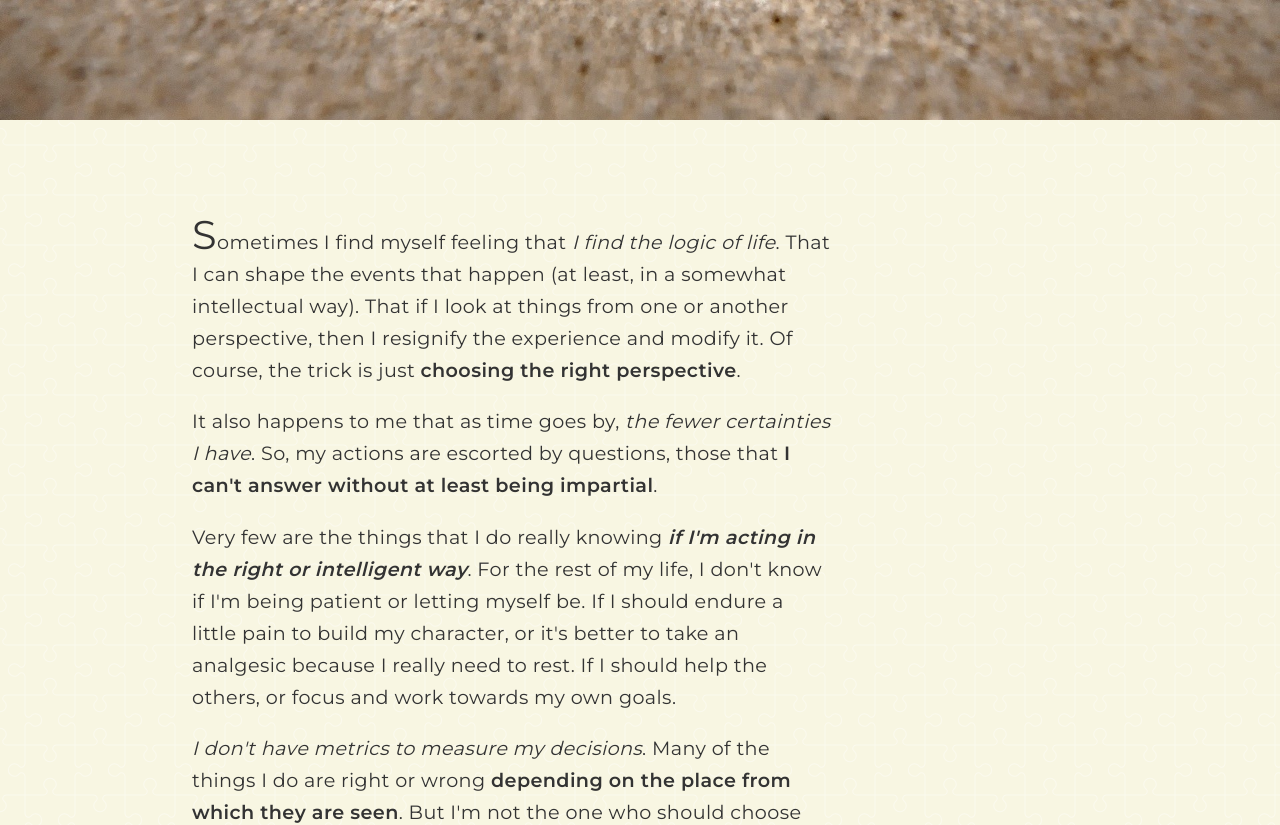
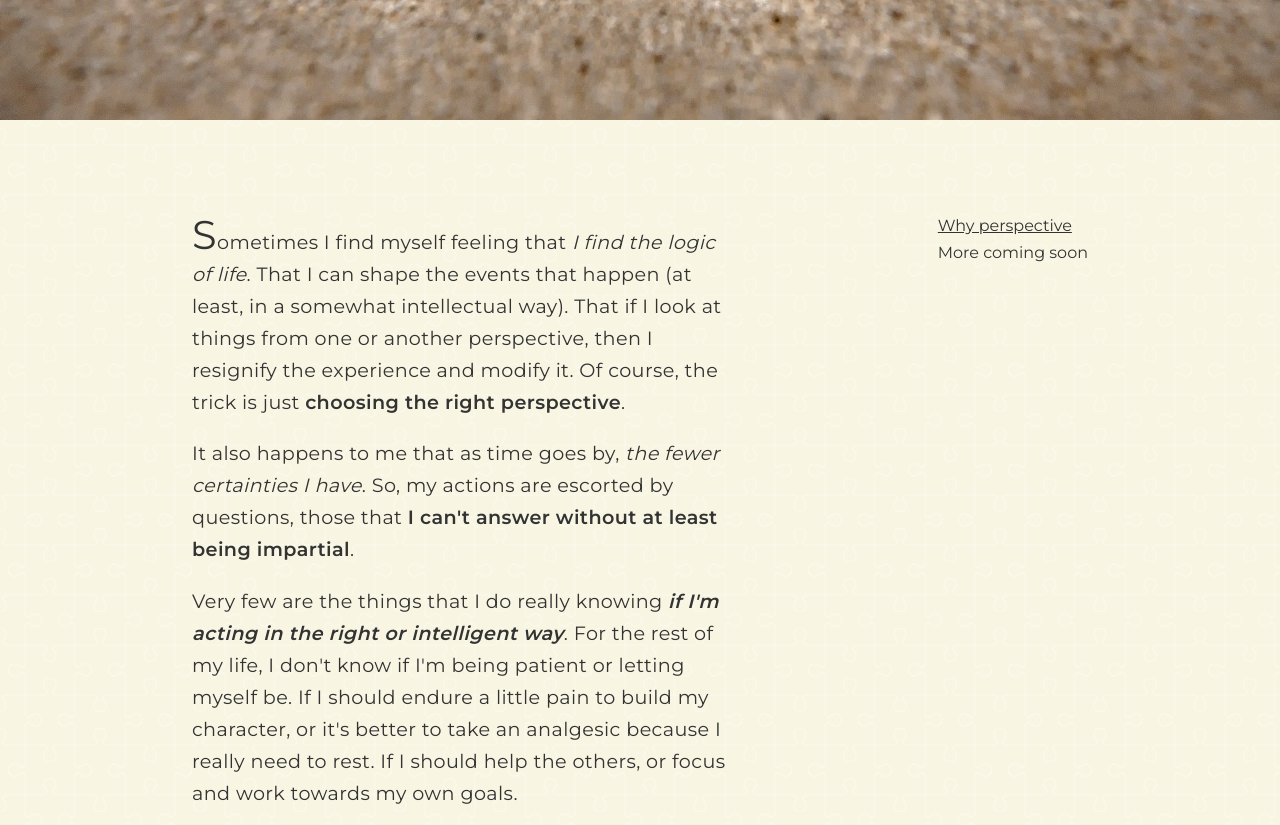
Before and after one commit to LucasMRC/perspectiva, a Svelte app: page / in a window 1280 px wide. Shown: the part 680-1505 px from the top of the page. Built offline with nearby package versions, Linux system fonts and the light colour scheme; a web font is replaced by a local one.

Commit message:
Updates menu

```diff
--- a/public/global.css
+++ b/public/global.css
@@ -52,7 +52,7 @@ body * {
 }
 
 a {
-	color: rgb(0,100,200);
+	color: var(--primary-light);
 	text-decoration: none;
 }
 
@@ -61,7 +61,7 @@ a:hover {
 }
 
 a:visited {
-	color: rgb(0,80,160);
+	text-decoration: underline;
 }
 
 label {
@@ -140,14 +140,3 @@ footer p {
 	margin: 0;
 	line-height: 3rem;
 }
-
-@media screen and (min-width: 480px) {
-	main {
-		width: 65%;
-		padding: 5rem 0 5rem 12rem;
-	}
-
-	article {
-		font-size: 1.2rem;
-	}
-}
--- a/rollup.config.js
+++ b/rollup.config.js
@@ -1,33 +1,33 @@
-import svelte from 'rollup-plugin-svelte';
-import commonjs from '@rollup/plugin-commonjs';
-import resolve from '@rollup/plugin-node-resolve';
-import livereload from 'rollup-plugin-livereload';
-import { terser } from 'rollup-plugin-terser';
-import sveltePreprocess from 'svelte-preprocess';
-import typescript from '@rollup/plugin-typescript';
-import css from 'rollup-plugin-css-only';
+import svelte from 'rollup-plugin-svelte'
+import commonjs from '@rollup/plugin-commonjs'
+import resolve from '@rollup/plugin-node-resolve'
+import livereload from 'rollup-plugin-livereload'
+import { terser } from 'rollup-plugin-terser'
+import sveltePreprocess from 'svelte-preprocess'
+import typescript from '@rollup/plugin-typescript'
+import css from 'rollup-plugin-css-only'
 
-const production = !process.env.ROLLUP_WATCH;
+const production = !process.env.ROLLUP_WATCH
 
 function serve() {
-	let server;
+    let server
 
     function toExit() {
-		if (server) server.kill(0);
+        if (server) server.kill(0)
     }
 
     return {
         writeBundle() {
-			if (server) return;
+            if (server) return
             server = require('child_process').spawn('npm', ['run', 'start', '--', '--dev'], {
                 stdio: ['ignore', 'inherit', 'inherit'],
-				shell: true
-			});
+                shell: true,
+            })
 
-			process.on('SIGTERM', toExit);
-			process.on('exit', toExit);
+            process.on('SIGTERM', toExit)
+            process.on('exit', toExit)
+        },
     }
-	};
 }
 
 export default {
@@ -36,15 +36,15 @@ export default {
         sourcemap: true,
         format: 'iife',
         name: 'app',
-		file: 'public/build/bundle.js'
+        file: 'public/build/bundle.js',
     },
     plugins: [
         svelte({
             preprocess: sveltePreprocess({ sourceMap: !production }),
             compilerOptions: {
                 // enable run-time checks when not in production
-				dev: !production
-			}
+                dev: !production,
+            },
         }),
         // we'll extract any component CSS out into
         // a separate file - better for performance
@@ -57,12 +57,12 @@ export default {
         // https://github.com/rollup/plugins/tree/master/packages/commonjs
         resolve({
             browser: true,
-			dedupe: ['svelte']
+            dedupe: ['svelte'],
         }),
         commonjs(),
         typescript({
             sourceMap: !production,
-			inlineSources: !production
+            inlineSources: !production,
         }),
 
         // In dev mode, call `npm run start` once
@@ -75,9 +75,9 @@ export default {
 
         // If we're building for production (npm run build
         // instead of npm run dev), minify
-		production && terser()
+        production && terser(),
     ],
     watch: {
-		clearScreen: false
+        clearScreen: false,
+    },
 }
-};
--- a/src/App.svelte
+++ b/src/App.svelte
@@ -11,7 +11,6 @@
 	} else {
 		locale.update(() => 'en');
 	}
-
 </script>
 
 <div class="body">
@@ -21,10 +20,8 @@
 </div>
 
 <style>
-
 	div.body {
 		position: relative;
 		scroll-behavior: smooth;
 	}
-
 </style>
--- a/src/components/Footer/index.svelte
+++ b/src/components/Footer/index.svelte
@@ -1,5 +1,3 @@
-
-
 <footer>
     <p>
         2023 - LucasMRC
--- a/src/components/Hero/Navbar/Menu.svelte
+++ b/src/components/Hero/Navbar/Menu.svelte
@@ -1,4 +1,3 @@
-
 <script lang="ts">
     import MenuIcon from "./MenuIcon.svelte";
     import MenuList from "./MenuList.svelte";
@@ -8,7 +7,6 @@
     const handleClickOnMenu = () => {
         showMenu = !showMenu;
     };
-
 </script>
 
 <MenuIcon
@@ -19,7 +17,3 @@
     showMenu={showMenu}
     handleClickOnMenu={handleClickOnMenu}
 />
-
-<style>
-
-</style>
--- a/src/components/Hero/Navbar/MenuIcon.svelte
+++ b/src/components/Hero/Navbar/MenuIcon.svelte
@@ -1,4 +1,3 @@
-
 <script lang="ts">
     export let showMenu: boolean;
     export let onClick: () => void;
@@ -15,7 +14,6 @@
 </div>
 
 <style>
-
     #menu-icon {
         position: absolute;
         left: 3rem;
@@ -51,26 +49,26 @@
     }
 
     #menu-icon.is-active .line:nth-child(2) {
-        -webkit-transform: translateX(-10px) rotate(90deg);
-        -ms-transform: translateX(-10px) rotate(90deg);
-        -o-transform: translateX(-10px) rotate(90deg);
-        transform: translateX(-10px) rotate(90deg);
+        -webkit-transform: translateX(-25px) rotate(90deg);
+        -ms-transform: translateX(-25px) rotate(90deg);
+        -o-transform: translateX(-25px) rotate(90deg);
+        transform: translateX(-25px) rotate(90deg);
         transform-origin: 0 0;
-        width: 60px; /* 30px * articles in the list */
+        width: 25px; /* 30px * articles in the list */
     }
 
     #menu-icon.is-active .line:nth-child(1) {
         margin-bottom: 0;
-        width: 55px;
+        width: 65px;
     }
 
     #menu-icon.is-active .line:nth-child(3) {
         margin-top: 0;
-        -webkit-transform: translateY(60px);
-        -ms-transform: translateY(60px);
-        -o-transform: translateY(60px);
-        transform: translateY(60px);
-        width: 55px;
+        -webkit-transform: translateX(-25px) rotate(90deg) ;
+        -ms-transform: translateX(-25px) rotate(90deg) ;
+        -o-transform: translateX(-25px) rotate(90deg) ;
+        transform: translateX(-25px) rotate(90deg) ;
+        transform-origin: 0 0;
+        width: 0px;
     }
-
 </style>
--- a/src/components/Hero/Navbar/MenuList.svelte
+++ b/src/components/Hero/Navbar/MenuList.svelte
@@ -1,18 +1,11 @@
-
 <script lang="ts">
-    import { article, locale } from '@utils/stores';
+    import { locale } from '@utils/stores';
 
     export let handleClickOnMenu: () => void;
     export let showMenu: boolean;
 
     let currentArticle = 1;
     let currentLocale = 'en';
-
-    const handleArticleChange = (newArticle: number) => {
-        currentArticle = newArticle;
-        article.update(() => newArticle);
-        handleClickOnMenu();
-    };
 
     locale.subscribe(newLocale => {
         currentLocale = newLocale;
@@ -29,25 +22,12 @@
     >
         <li
             class="menu-item"
-            on:click={() => handleArticleChange(1)}
-        >
-            <a
-                href="#article"
-                style={currentArticle === 1 ? 'text-decoration: underline;' : ''}
-            >
-                {currentLocale === 'es' ? 'Por qué perspectiva' : 'Why perspective'}
-            </a>
-        </li>
-        <li
-            class="menu-item"
-            on:click={() => handleArticleChange(2)}
         >
             <a
                 href="#article"
                 style={currentArticle === 2 ? 'text-decoration: underline;' : ''}
             >
-                {currentLocale === 'es' ? 'Más en un toque' : 'More coming soon'}
-            </a>
+                {currentLocale === 'es' ? 'Artículos' : 'Articles'}
         </li>
     </ul>
 </div>
@@ -71,9 +51,4 @@
     li.menu-item {
         line-height: 2rem;
     }
-
-    li.menu-item a {
-        text-decoration: none;
-        color: var(--primary-light);
-    }
 </style>
--- a/src/components/Hero/Navbar/index.svelte
+++ b/src/components/Hero/Navbar/index.svelte
@@ -1,6 +1,5 @@
 <script lang="ts">
 import Menu from "./Menu.svelte";
-
 </script>
 
 <div class="navbar">
@@ -8,7 +7,6 @@ import Menu from "./Menu.svelte";
 </div>
 
 <style>
-
     div.navbar {
         display: flex;
         position: relative;
@@ -16,5 +14,4 @@ import Menu from "./Menu.svelte";
         justify-content: center;
         height: 8.5rem;
     }
-
 </style>
--- a/src/components/Hero/Title.svelte
+++ b/src/components/Hero/Title.svelte
@@ -13,7 +13,6 @@
 </h1>
 
 <style>
-
     h1.title {
         font-weight: 100;
         text-align: center;
@@ -48,5 +47,4 @@
         }
 
     }
-
 </style>
--- a/src/components/Hero/index.svelte
+++ b/src/components/Hero/index.svelte
@@ -9,11 +9,9 @@
 </div>
 
 <style>
-
     div.hero {
         background: no-repeat url(/turtle-background.jpg) center / cover;
         width: 100%;
         height: 100vh;
     }
-
 </style>
--- a/src/components/Main/index.svelte
+++ b/src/components/Main/index.svelte
@@ -10,13 +10,20 @@
         currentArticle = newArticle;
     });
 
+
+    const handleArticleChange = (newArticle: number) => {
+        currentArticle = newArticle;
+        article.update(() => newArticle);
+    };
+
 </script>
 
-<main>
-
-    <!-- svelte-ignore component-name-lowercase -->
+<main
+    class="main"
+>
     <article
         id="article"
+        class="content"
     >
         {#if currentArticle === 1}
             <ArticleOne
@@ -28,4 +35,60 @@
             />
         {/if}
     </article>
+    <sidebar
+        class="articles-list"
+    >
+        <ul>
+            <li on:click={() => handleArticleChange(1)} style={currentArticle === 1 ? 'text-decoration: underline;' : ''} >
+                {language === 'es' ? 'Por qué perspectiva' : 'Why perspective'}
+            </li>
+            <li on:click={() => handleArticleChange(2)} style={currentArticle === 2 ? 'text-decoration: underline;' : ''}>
+                {language === 'es' ? 'Más en un toque' : 'More coming soon'}
+            </li>
+        </ul>
+    </sidebar>
 </main>
+
+<style>
+    main.main {
+        display: flex;
+        flex-direction: column-reverse;
+        justify-content: flex-end;
+    }
+
+    article.content {
+        width: 90%;
+    }
+
+    sidebar.articles-list ul {
+        list-style-type: none;
+        padding: 0;
+    }
+
+    sidebar.articles-list ul li {
+        margin: .5rem 0;
+    }
+
+    sidebar.articles-list ul li:hover {
+        margin: .5rem 0;
+        cursor: pointer;
+        text-decoration: underline;
+    }
+
+    @media screen and (min-width: 480px) {
+        main.main {
+            padding: 5rem 12rem;
+            flex-direction: row;
+            justify-content: space-between;
+        }
+
+        article.content {
+            font-size: 1.2rem;
+            width: 60%;
+        }
+
+        sidebar.articles-list ul li {
+            text-decoration: none;
+        }
+    }
+</style>
```
Lines whose indentation alone changed are shown as unchanged.
